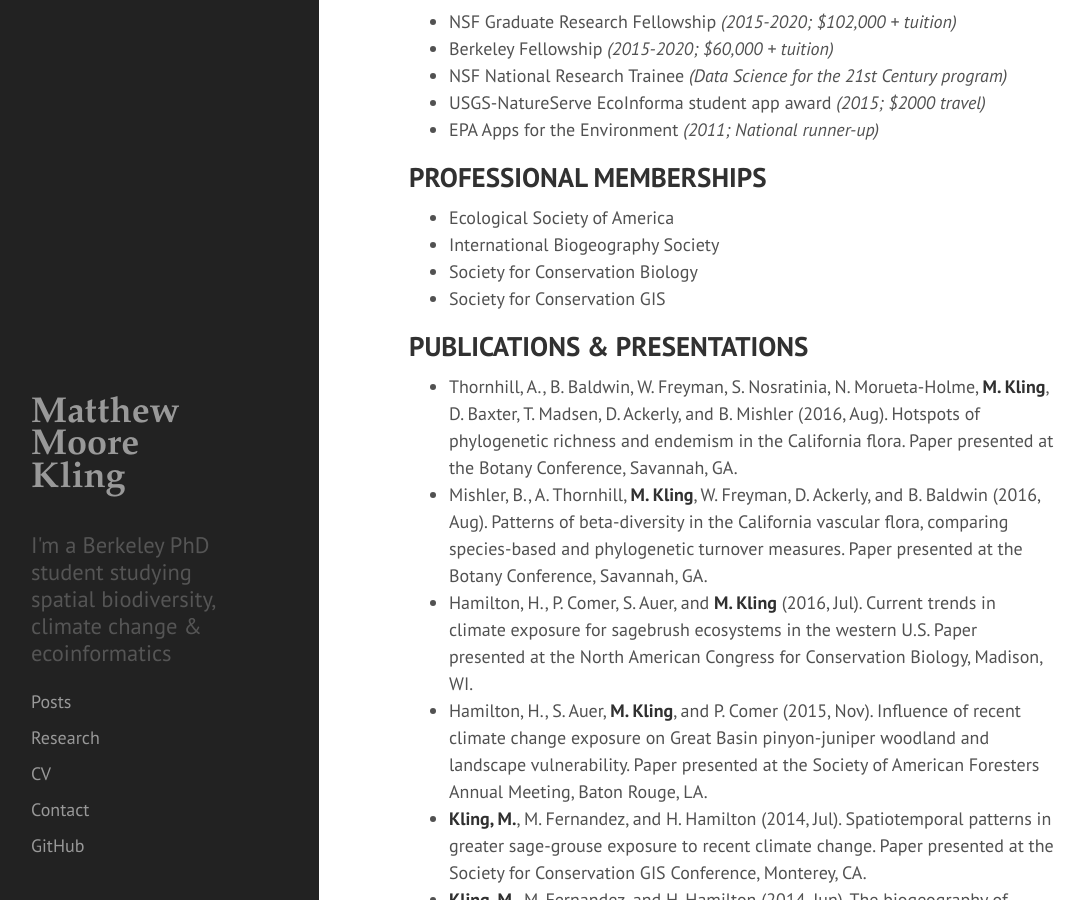
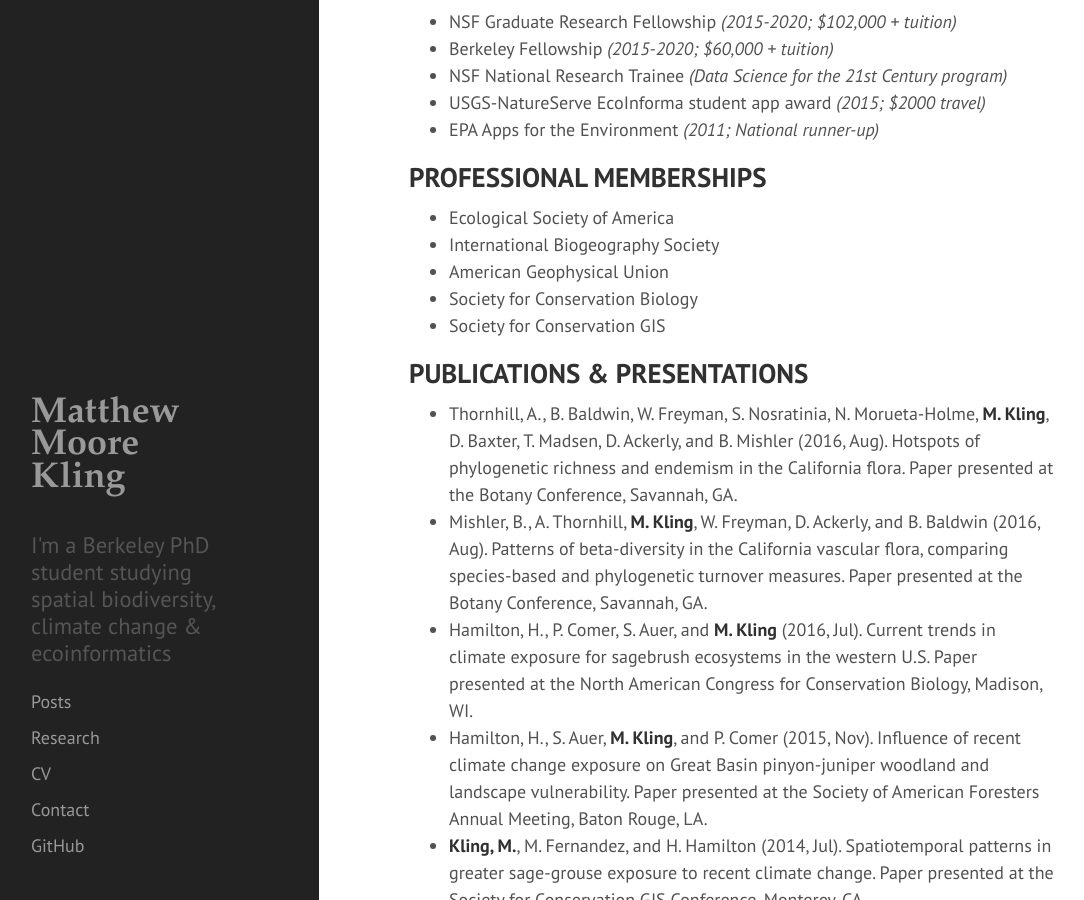
Before and after one commit to matthewkling/matthewkling.github.io, a Jekyll site: the page built from cv.md, in a window 1280 px wide and 900 px high, scrolled down 874 px. Shown: the whole window, without its empty margins (5-1089 px from the left). Built offline with Jekyll 4.4.1, drawn with Linux system fonts in a browser that asks for light colours; Markdown is read by kramdown in place of the engine named in the settings.

Commit message:
cv updates

```diff
--- a/cv.md
+++ b/cv.md
@@ -31,6 +31,7 @@ Conservation Biology & Environmental Studies, Middlebury College
 # PROFESSIONAL MEMBERSHIPS
 * Ecological Society of America
 * International Biogeography Society
+* American Geophysical Union
 * Society for Conservation Biology
 * Society for Conservation GIS
 
```
